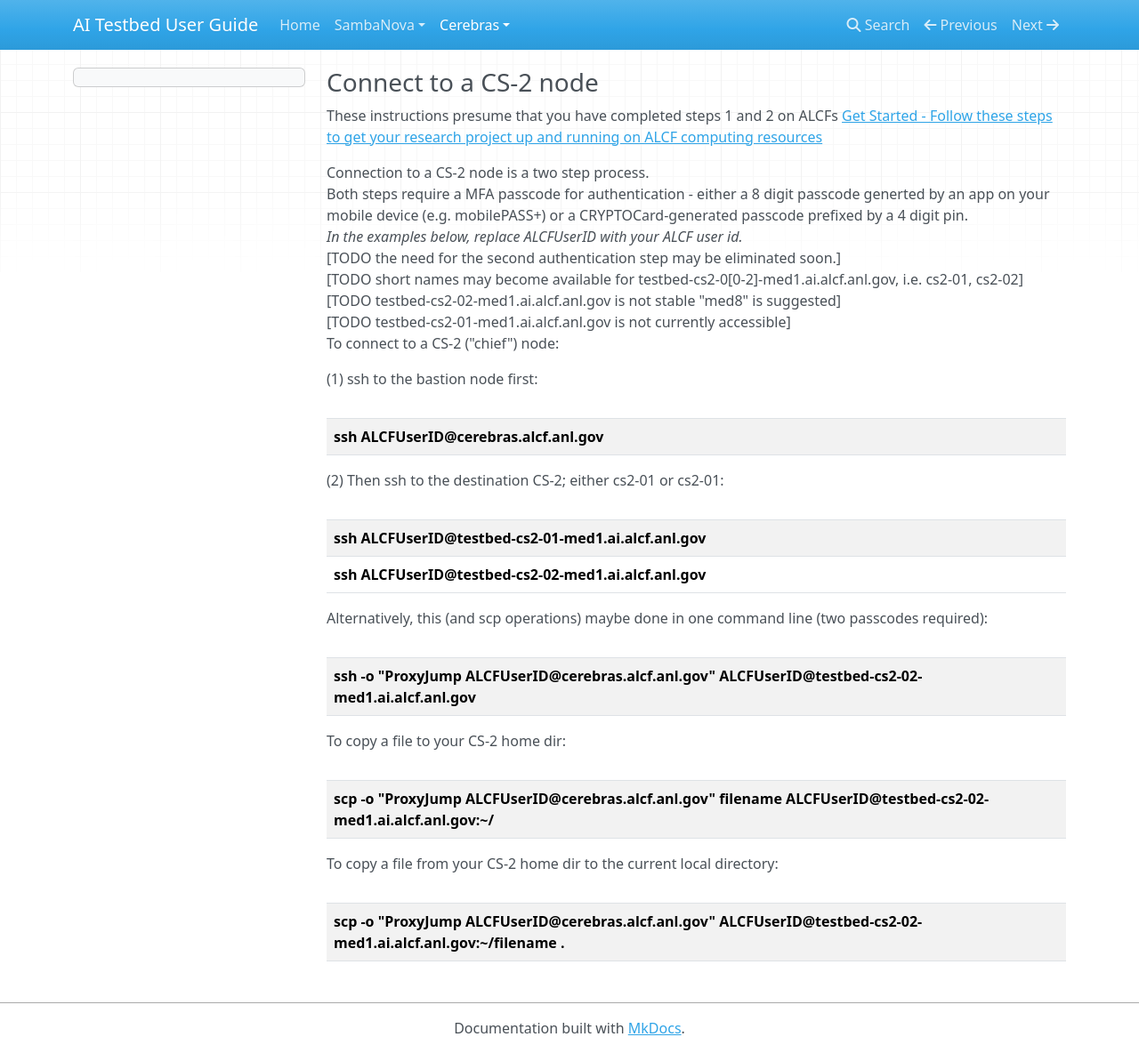
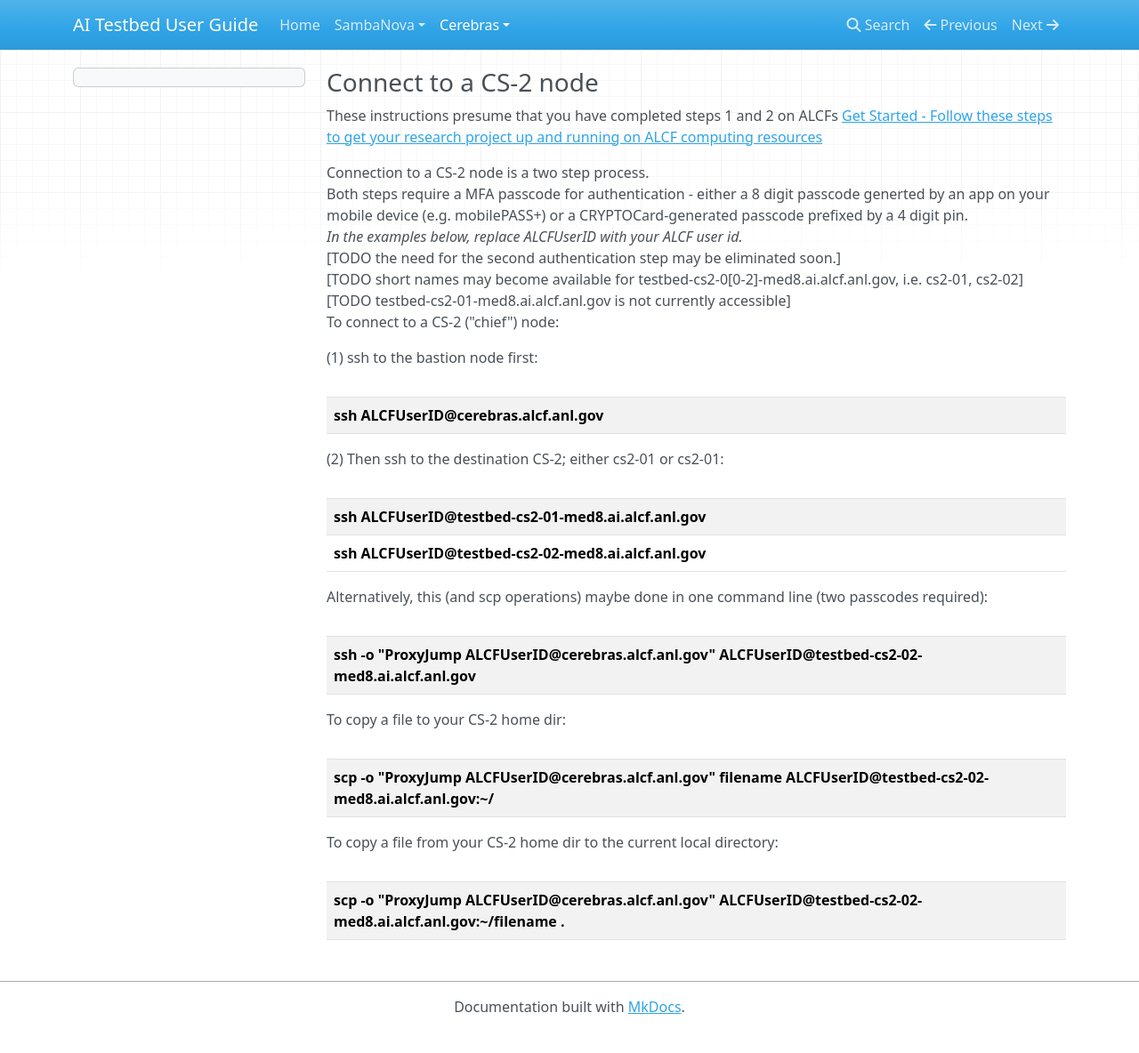
Before and after one commit to argonne-lcf/ai-testbed-userdocs, an MkDocs documentation site: the page built from docs/cerebras/Connect-to-a-CS-2-node.md, in a window 1280 px wide and 1184 px high. Shown: the whole window at 89% size. Built offline with MkDocs 1.6.1, drawn with Linux system fonts in a browser that asks for light colours; nearby versions of some CDN libraries.

Commit message:
minor edits, reorder pages

```diff
--- a/docs/cerebras/Connect-to-a-CS-2-node.md
+++ b/docs/cerebras/Connect-to-a-CS-2-node.md
@@ -9,9 +9,8 @@
 Both steps require a MFA passcode for authentication - either a 8 digit passcode generted by an app on your mobile device (e.g. mobilePASS+) or a CRYPTOCard-generated passcode prefixed by a 4 digit pin.<br>
 *In the examples below, replace ALCFUserID with your ALCF user id.*<br>
 [TODO the need for the second authentication step may be eliminated soon.]<br>
-[TODO short names may become available for testbed-cs2-0[0-2]-med1.ai.alcf.anl.gov, i.e. cs2-01, cs2-02]<br>
-[TODO testbed-cs2-02-med1.ai.alcf.anl.gov is not stable "med8" is suggested]<br>
-[TODO testbed-cs2-01-med1.ai.alcf.anl.gov is not currently accessible]<br>
+[TODO short names may become available for testbed-cs2-0[0-2]-med8.ai.alcf.anl.gov, i.e. cs2-01, cs2-02]<br>
+[TODO testbed-cs2-01-med8.ai.alcf.anl.gov is not currently accessible]<br>
 To connect to a CS-2 ("chief") node:<br>
 
 (1) ssh to the bastion node first: <br>
@@ -24,24 +23,24 @@
 
 |                                                                             |
 |-----------------------------------------------------------------------------|
-| **ssh ALCFUserID@testbed-cs2-01-med1.ai.alcf.anl.gov** |
-| **ssh ALCFUserID@testbed-cs2-02-med1.ai.alcf.anl.gov** |
+| **ssh ALCFUserID@testbed-cs2-01-med8.ai.alcf.anl.gov** |
+| **ssh ALCFUserID@testbed-cs2-02-med8.ai.alcf.anl.gov** |
 
 
 Alternatively, this (and scp operations) maybe done in one command line (two passcodes required):
 
 |                                                                             |
 |-----------------------------------------------------------------------------|
-| **ssh -o "ProxyJump ALCFUserID@cerebras.alcf.anl.gov" ALCFUserID@testbed-cs2-02-med1.ai.alcf.anl.gov** |
+| **ssh -o "ProxyJump ALCFUserID@cerebras.alcf.anl.gov" ALCFUserID@testbed-cs2-02-med8.ai.alcf.anl.gov** |
 
 To copy a file to your CS-2 home dir:
 
 |                                                                                  |
 |----------------------------------------------------------------------------------------------------------------------|
-| **scp -o "ProxyJump ALCFUserID@cerebras.alcf.anl.gov" filename ALCFUserID@testbed-cs2-02-med1.ai.alcf.anl.gov:~/** |
+| **scp -o "ProxyJump ALCFUserID@cerebras.alcf.anl.gov" filename ALCFUserID@testbed-cs2-02-med8.ai.alcf.anl.gov:~/** |
 
 To copy a file from your CS-2 home dir to the current local directory:
 
 |                                                                                  |
 |----------------------------------------------------------------------------------|
-| **scp -o "ProxyJump ALCFUserID@cerebras.alcf.anl.gov" ALCFUserID@testbed-cs2-02-med1.ai.alcf.anl.gov:~/filename .** |
+| **scp -o "ProxyJump ALCFUserID@cerebras.alcf.anl.gov" ALCFUserID@testbed-cs2-02-med8.ai.alcf.anl.gov:~/filename .** |
--- a/mkdocs.yml
+++ b/mkdocs.yml
@@ -16,14 +16,14 @@
     - Anatomy of SambaNova PyTorch Models: sambanova/Anatomy-of-SambaNova-PyTorch-Models.md
   - Cerebras:
     - System Overview: cerebras/System-Overview.md
+    - Connect to a CS-2 node: cerebras/Connect-to-a-CS-2-node.md
+    - Steps to run a model or program: cerebras/Steps-to-run-a-model-or-program.md
+    - Example Programs: cerebras/Example-Programs.md
+    - Job Queuing and Submission: cerebras/Job-Queuing-and-Submission.md
     - How to setup your base environment: cerebras/How-to-setup-your-base-environment.md
-    - Steps to run a model or program: cerebras/Steps-to-run-a-model-or-program.md
     - Using virtual environments to customize environment: cerebras/Using-virtual-environments-to-customize-environment.md
-    - Job Queuing and Submission: cerebras/Job-Queuing-and-Submission.md
-    - Example Programs: cerebras/Example-Programs.md
     - Performance Tools: cerebras/Performance-Tools.md
     - Best Practices and FAQs: cerebras/Best-Practices-and-FAQs.md
     - Tunneling and forwarding ports: cerebras/Tunneling-and-forwarding-ports.md
     - System and Storage Policies: cerebras/System-and-Storage-Policies.md
-    - Connect to a CS-2 node: cerebras/Connect-to-a-CS-2-node.md
     - Miscellaneous: cerebras/Miscellaneous.md
```
Also changed, not shown: docs/cerebras/Example-Programs.md (+2 -1 lines), docs/cerebras/Miscellaneous.md (+4 -4 lines).
